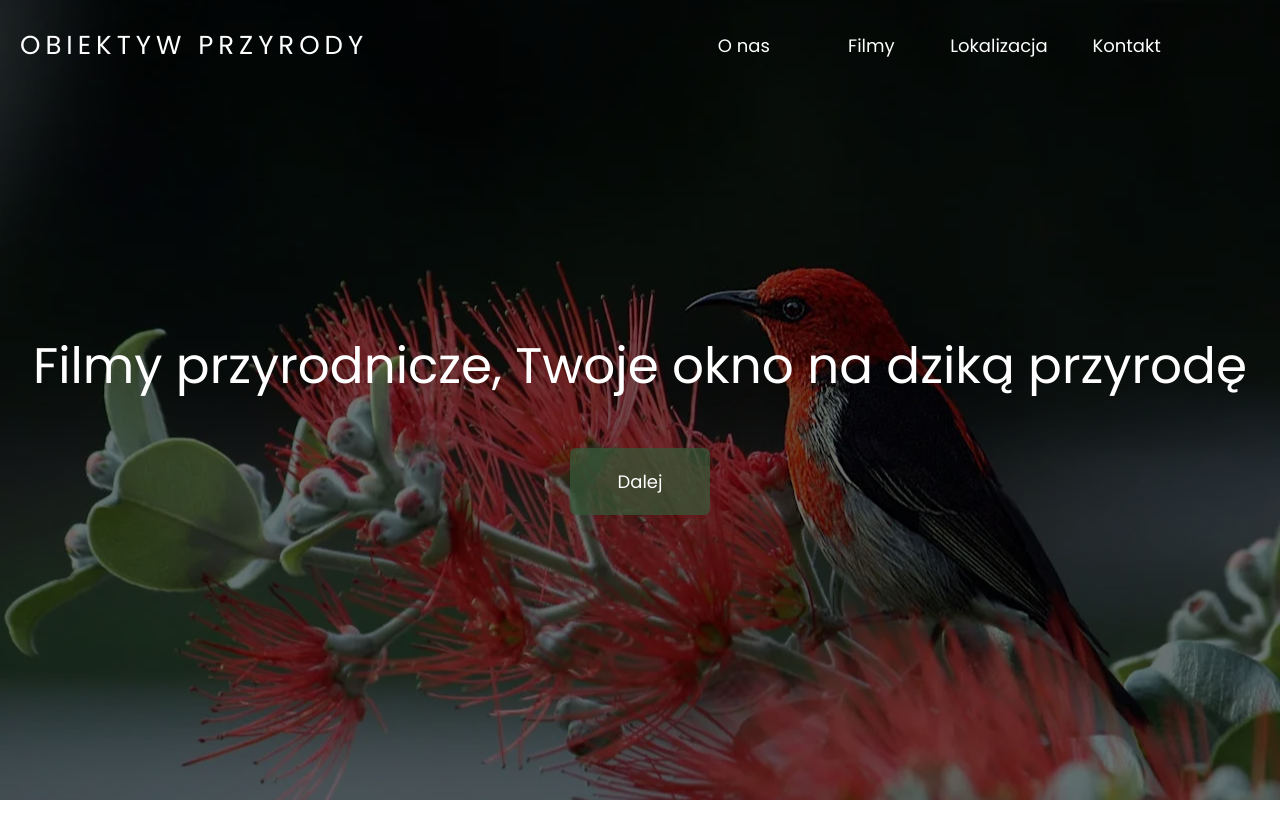
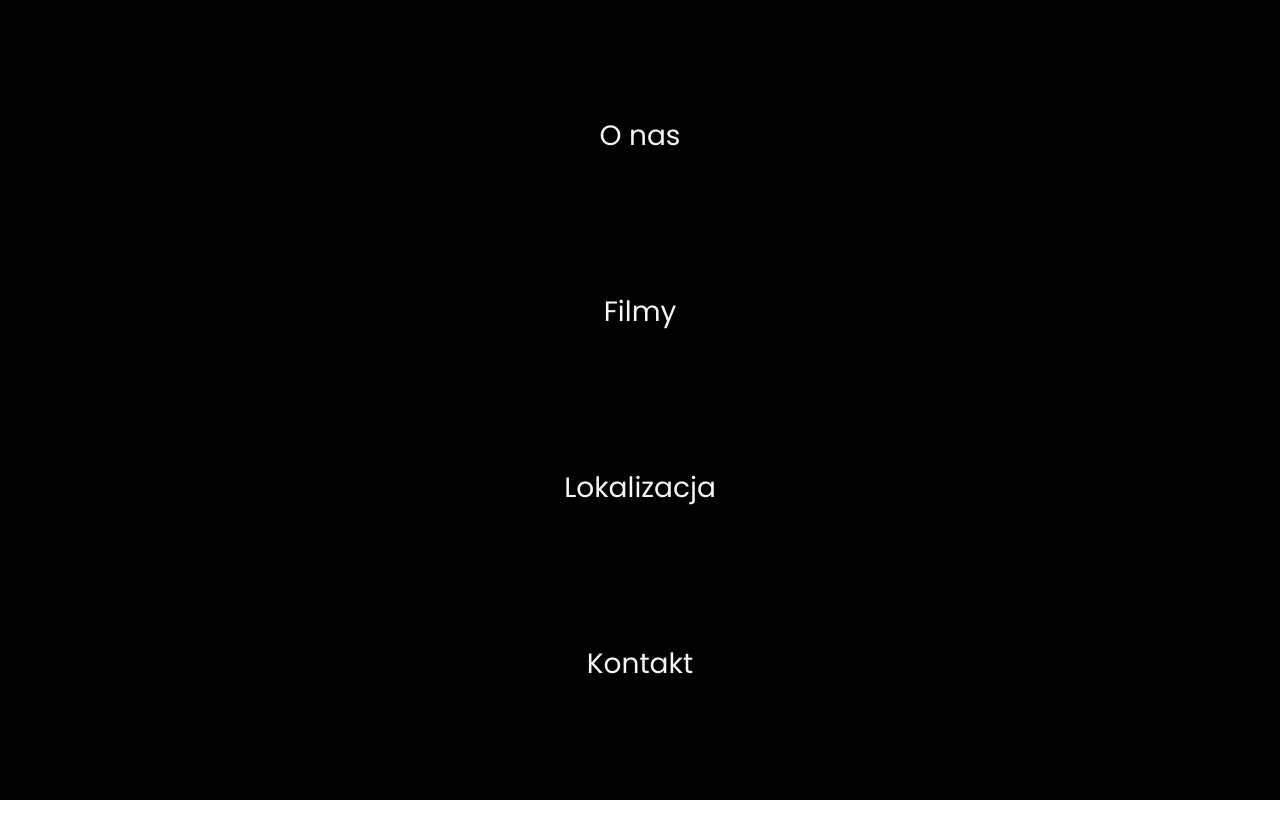
Before and after one commit to trenerit/project_4TPC, a plain HTML site: page index.html in a window 1280 px wide. Shown: the top 838 px of the page. Drawn offline with nearby package versions, Linux system fonts and the light colour scheme.

Commit message:
Refactor navigation menu styles

```diff
--- a/index.html
+++ b/index.html
@@ -6,7 +6,7 @@
     <link rel="preconnect" href="https://fonts.googleapis.com">
     <link rel="preconnect" href="https://fonts.gstatic.com" crossorigin>
     <link href="https://fonts.googleapis.com/css2?family=Poppins:ital,wght@0,400;0,700;1,400;1,700&display=swap" rel="stylesheet">
-    <link rel="stylesheet" href="https://fonts.googleapis.com/css2?family=Material+Symbols+Outlined:opsz,wght,FILL,GRAD@20..48,100..700,0..1,-50..200&icon_names=menu" />
+    <link rel="stylesheet" href="https://fonts.googleapis.com/css2?family=Material+Symbols+Outlined:opsz,wght,FILL,GRAD@20..48,100..700,0..1,-50..200" />
     <link rel="stylesheet" href="css/style.css">
     <script src="js/scripts.js" defer></script>
     <title>Filmy przyrodnicze</title>
@@ -15,9 +15,12 @@
     <nav class="nav">
         <div class="nav-content">
             <div class="nav-logo"><a href="index.html">Obiektyw przyrody</a></div>
+            <!-- <div class="nav-menu menu-hide"> -->
+                <!-- menu-hide usunięto poniewaz chcemy widzieć style dla okna modalnego z pozycjami menu -->
             <div class="nav-menu">
-                <span class="material-symbols-outlined">menu</span>
+                <span id="menu-small" class="material-symbols-outlined">menu</span>
                 <ul class="menu-ul">
+                    <span id="menu-small" class="material-symbols-outlined">close</span>
                     <li><a href="#">O nas</a></li>
                     <li><a href="#">Filmy</a></li>
                     <li><a href="#">Lokalizacja</a></li>
--- a/js/scripts.js
+++ b/js/scripts.js
@@ -17,3 +17,11 @@ const modCss = (event) => {
 }
 
 window.addEventListener('scroll', modCss);
+
+const menuSmall = document.querySelector('#menu-small');
+
+menuSmall.addEventListener('click', () => {
+
+
+
+});
--- a/scss/_header.scss
+++ b/scss/_header.scss
@@ -2,6 +2,7 @@
 @use 'mixins' as *;
 
 .header-style {
+    position: relative;
     display: flex;
     flex-direction: column;
     justify-content: center;
--- a/scss/_nav.scss
+++ b/scss/_nav.scss
@@ -57,23 +57,66 @@
 }
 
 .menu-ul {
-    display: none;
-    @include mq('l') {
-        display: flex;
-    }
+    margin-block-start: 0;
+    position: absolute;
+    top: 0;
+    left: 0;
+    height: 100vh;
+    width: 100%;
+
+    display: flex;
+    flex-direction: column;
+    align-items: center;
+    justify-content: center;
+
     list-style: none;
     font-size: 1.8rem;
+    background-color: black;
+    color: whitesmoke;
+
+    padding: 0;
+
+    ul {
+        margin: 0;
+        height: 100%;
+    }
+
+    span {
+        position: absolute;
+        top: 20px;
+        right: 20px;
+    }
 
     li {
-        flex-basis: 22%;
-        text-align: center;
+        flex-basis: 20%;
+        width: 100%;
+        font-size: 2.8rem;
+    }
+
+    @include mq('l') {
+
+        li {
+            flex-basis: 22%;
+            flex-direction: row;
+            text-align: center;
+        }
+
     }
 
     a {
+        width: 100%;
+        height: 100%;
         transition: .5s;
+        display: flex;
+        justify-content: center;
+        align-items: center;
     }
 
     a:hover {
         color: $color-red;
     }
 }
+
+.menu-hide {
+    display: none;
+}
```
Also changed, not shown: css/style.css, 1 other file.
